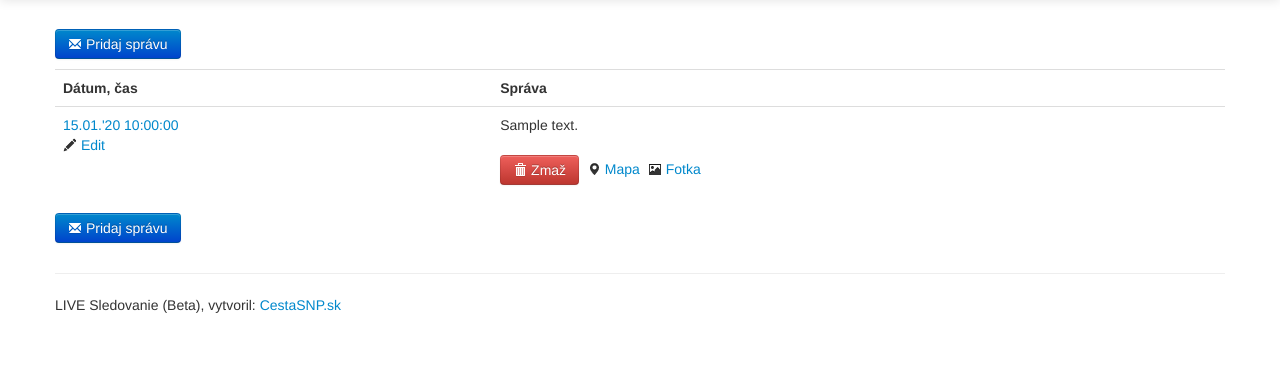
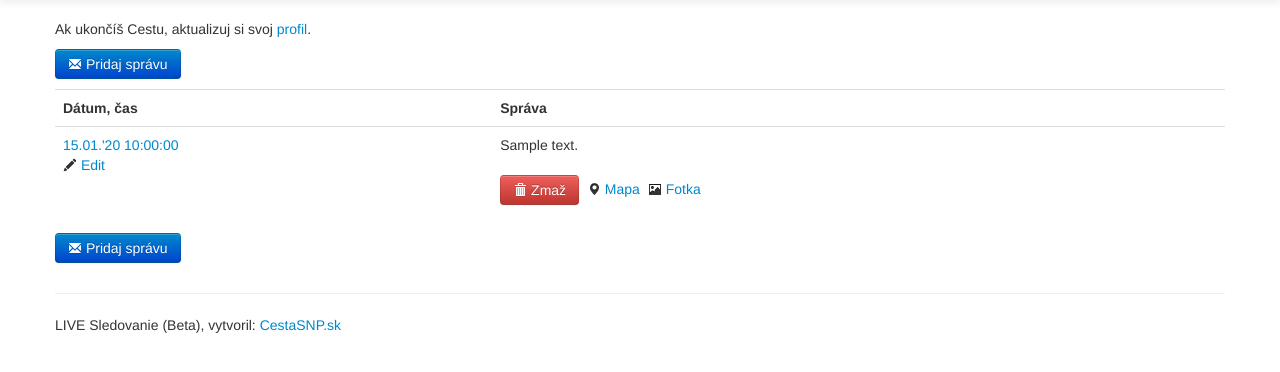
Before and after one commit to hasty001/livesledovanie, a Flask app: page / in a window 1280 px wide. Shown: the part 41-413 px from the top of the page. Run offline with Flask 2, Linux system fonts and the light colour scheme; a user stored in the database is signed in; tables that the repository leaves empty hold one stand-in row (values such as "Sample post"); some libraries are stand-ins or nearby versions.

Commit message:
adding info on top of messages page

```diff
--- a/wsgi/templates/index.html
+++ b/wsgi/templates/index.html
@@ -1,7 +1,9 @@
 {% extends "layout.html" %}
 {% block body %}
 <div id="main" class="container">
-
+    <div class="panel panel-default">
+    <div class="panel-body">Ak ukončíš Cestu, aktualizuj si svoj <a href="/details_show">profil</a>.</div>
+  </div>
     <p>
     <form action="/spravy" method="get" class="display">
         <label for="pridaj" class="btn btn-primary"><i class="icon-envelope icon-white"></i> Pridaj správu</label>
```
